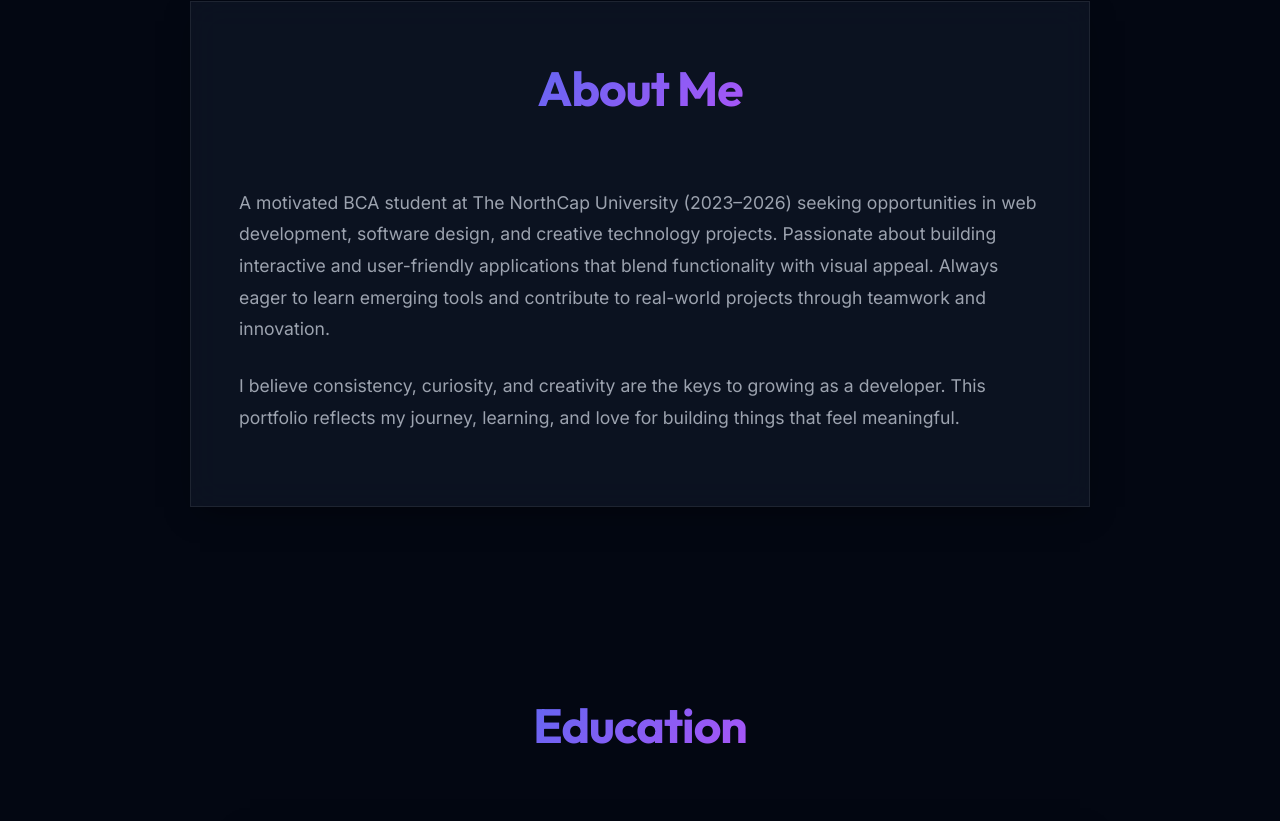
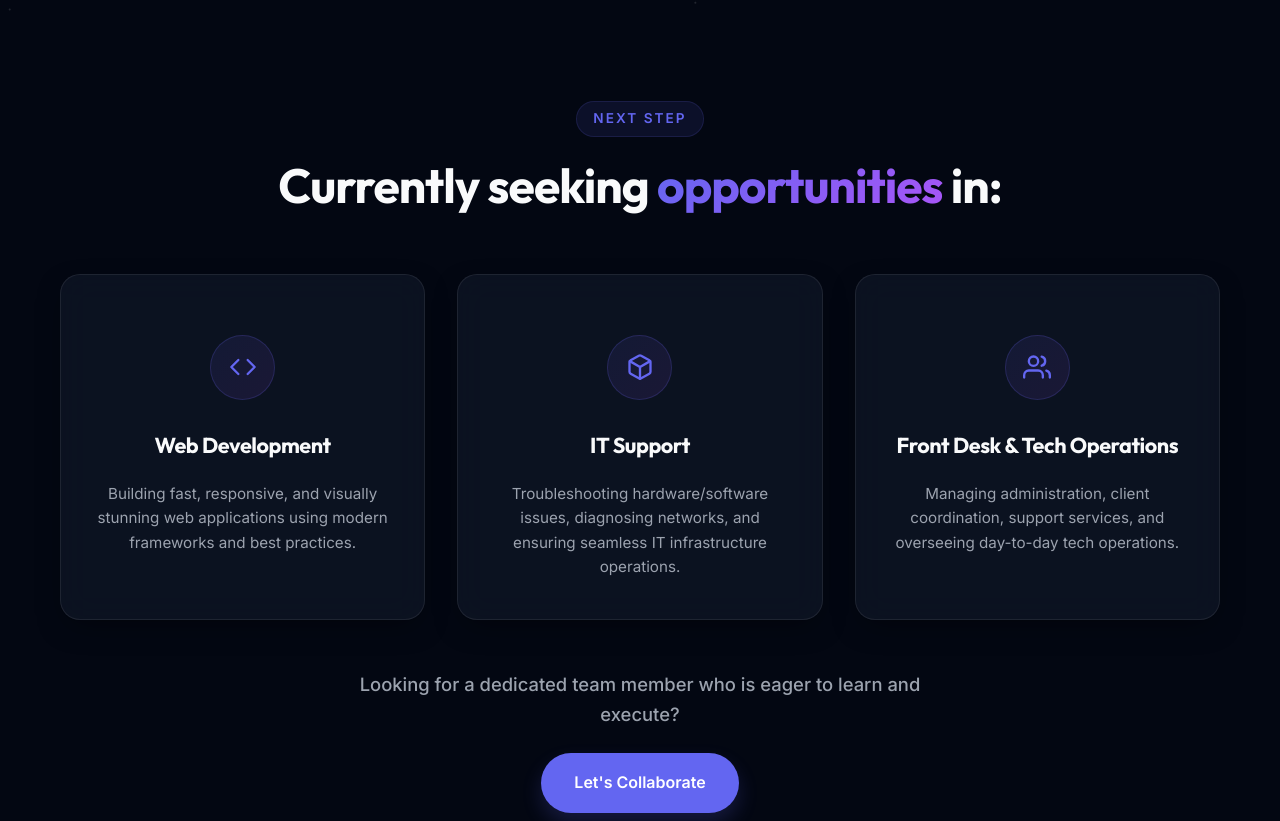
Before and after one commit to KhushiWalia09/portfolio, a React (Vite) app: page / in a window 1280 px wide. Shown: the part 899-1720 px from the top of the page. Built offline with nearby package versions, Linux system fonts and the light colour scheme.

Commit message:
Major changes done - Image and alot

```diff
--- a/src/App.jsx
+++ b/src/App.jsx
@@ -2,10 +2,11 @@ import { useEffect, useState } from "react";
 
 import Header from "./components/Header";
 import Hero from "./components/Hero";
+import SeekingOpportunities from "./components/SeekingOpportunities";
 import About from "./components/About";
 import Education from "./components/Education";
 import Experience from "./components/Experience";
-import Achievements from "./components/Achievements";
+import Highlights from "./components/Highlights";
 import Skills from "./components/Skills";
 import Projects from "./components/Projects";
 import Contact from "./components/Contact";
@@ -81,10 +82,11 @@ function App() {
     <>
       <Header toggleTheme={toggleTheme} theme={theme} />
       <Hero />
+      <SeekingOpportunities />
       <About />
       <Education />
       <Experience />
-      <Achievements />
+      <Highlights />
       <Skills />
       <Projects />
       <Contact />
--- a/src/components/About.jsx
+++ b/src/components/About.jsx
@@ -6,31 +6,33 @@ function About() {
     <section className="about-section" id="about">
       <motion.div
         className="about-container glass-card"
-        style={{ padding: '3rem' }}
+        style={{ padding: "3rem" }}
         initial={{ y: 50, opacity: 0 }}
         whileInView={{ y: 0, opacity: 1 }}
         transition={{ duration: 0.8 }}
         viewport={{ once: true, amount: 0.2 }}
       >
-        <h2 className="section-title"><span className="text-gradient">About Me</span></h2>
+        <h2 className="section-title">
+          <span className="text-gradient">About Me</span>
+        </h2>
 
         <p className="about-text">
-          A motivated BCA student at The NorthCap University (2023–2026) seeking
-          opportunities in web development, software design, and creative
-          technology projects. Passionate about building interactive and
-          user-friendly applications that blend functionality with visual
-          appeal. Always eager to learn emerging tools and contribute to
-          real-world projects through teamwork and innovation.
-        </p>
-
-        <p className="about-text">
-          I believe consistency, curiosity, and creativity are the keys to
-          growing as a developer. This portfolio reflects my journey, learning,
-          and love for building things that feel meaningful.
+          I am a recent{" "}
+          <strong>
+            BCA graduate from The NorthCap University (2023–2026){" "}
+          </strong>
+          with a passion for software development, web technologies, and
+          problem-solving. Through academic projects, I have gained practical
+          experience in Java, Python, Flask, Firebase, MySQL, HTML, CSS,
+          JavaScript, and React.<br/>Alongside my technical projects, I completed an
+          internship at Sanshil Foundation, where I contributed to digital
+          literacy initiatives, documentation, and community outreach programs.
+          <br/>I am currently seeking opportunities in Software Development, Web
+          Development, IT Support, and Technical Operations, while continuing to
+          learn and build impactful digital solutions.
         </p>
       </motion.div>
     </section>
-
   );
 }
 
--- a/src/components/Education.jsx
+++ b/src/components/Education.jsx
@@ -29,7 +29,7 @@ function Education() {
           <h3>Bachelor of Computer Applications (BCA)</h3>
           <div class="education-info">
             <h4>The Northcap University</h4>
-            <span><i><b>2023 - 2026</b></i></span>
+            <span><i><b>2023-2026</b></i></span>
           </div>
 
           <p>
--- a/src/components/Header.jsx
+++ b/src/components/Header.jsx
@@ -37,8 +37,8 @@ function Header({ toggleTheme, theme }) {
         <a href="#experience" data-link="experience" onClick={closeMenu}>
           Experience
         </a>
-        <a href="#achievements" data-link="achievements" onClick={closeMenu}>
-          Achievements
+        <a href="#highlights" data-link="highlights" onClick={closeMenu}>
+          Highlights
         </a>
         <a href="#skills" data-link="skills" onClick={closeMenu}>
           Skills
--- a/src/components/Hero.css
+++ b/src/components/Hero.css
@@ -1,6 +1,6 @@
 .hero {
   position: relative;
-  min-height: 100vh;
+  min-height: 115vh;
   display: flex;
   align-items: center;
   background: var(--background);
@@ -51,6 +51,7 @@
   text-transform: uppercase;
   letter-spacing: 0.1em;
   margin-bottom: 0.75rem;
+  margin-top: -0.1rem;
 }
 
 .hero-title .name {
--- a/src/components/Hero.jsx
+++ b/src/components/Hero.jsx
@@ -1,7 +1,7 @@
 import { useEffect, useRef } from "react";
 import { motion } from "framer-motion";
 import "./Hero.css";
-import profileImg from "../assets/profile.jpg";
+import profileImg from "../assets/profile.jpeg";
 
 function Hero() {
   const canvasRef = useRef(null);
--- a/src/components/Achievements.css
+++ b/src/components/Highlights.css
@@ -1,9 +1,9 @@
-.achievements {
+.highlights {
   padding: 80px 20px;
   background: var(--background);
 }
 
-.achievement-list {
+.highlights-list {
   display: grid;
   grid-template-columns: repeat(auto-fit, minmax(280px, 1fr));
   gap: 2rem;
@@ -11,7 +11,7 @@
   margin: 0 auto;
 }
 
-.achievement-card {
+.highlights-card {
   padding: 2.5rem 2rem;
   display: flex;
   flex-direction: column;
@@ -23,11 +23,11 @@
   cursor: pointer;
 }
 
-.achievement-card:hover {
+.highlights-card:hover {
   box-shadow: 0 20px 40px rgba(0, 0, 0, 0.2);
 }
 
-.achievement-card::after {
+.highlights-card::after {
   content: "";
   position: absolute;
   inset: 0;
@@ -39,18 +39,19 @@
   pointer-events: none;
 }
 
-.achievement-card:hover::after {
+.highlights-card:hover::after {
   opacity: 1;
 }
 
-.achievement-card h3 {
+.highlights-card h3 {
   font-size: 1.4rem;
+  margin-top: 0.9rem;
   color: var(--primary);
   font-weight: 700;
   transform: translateZ(20px);
 }
 
-.achievement-card p {
+.highlights-card p {
   color: var(--text-muted);
   line-height: 1.7;
   transform: translateZ(10px);
@@ -58,7 +59,7 @@
 
 
 @media (max-width: 768px) {
-  .achievement-list {
+  .highlights-list {
     grid-template-columns: 1fr;
   }
 }
--- a/src/components/Achievements.jsx
+++ b/src/components/Highlights.jsx
@@ -1,7 +1,7 @@
 import { motion } from "framer-motion";
-import "./Achievements.css";
+import "./Highlights.css";
 
-function Achievements() {
+function Highlights() {
   const handleMouseMove = (e) => {
     const card = e.currentTarget;
     const rect = card.getBoundingClientRect();
@@ -22,7 +22,6 @@ function Achievements() {
       translateY(-10px)
     `;
 
-
     card.style.setProperty("--mouse-x", `${x}px`);
     card.style.setProperty("--mouse-y", `${y}px`);
   };
@@ -31,7 +30,6 @@ function Achievements() {
     const card = e.currentTarget;
     card.style.transform =
       "perspective(2000px) rotateX(0deg) rotateY(0deg) translateY(0)";
-
   };
 
   const containerVariants = {
@@ -54,7 +52,7 @@ function Achievements() {
   };
 
   return (
-    <section className="achievements" id="achievements">
+    <section className="Highlights" id="highlights">
       <motion.h2
         className="section-title"
         initial={{ y: 20, opacity: 0 }}
@@ -62,48 +60,66 @@ function Achievements() {
         transition={{ duration: 0.6 }}
         viewport={{ once: true }}
       >
-        <span className="text-gradient">Achievements</span>
+        <span className="text-gradient">Highlights</span>
       </motion.h2>
 
       <motion.div
-        className="achievement-list"
+        className="highlights-list"
         variants={containerVariants}
         initial="hidden"
         whileInView="visible"
         viewport={{ once: true, amount: 0.1 }}
       >
         <motion.div
-          className="achievement-card glass-card"
+          className="highlights-card glass-card"
           onMouseMove={handleMouseMove}
           onMouseLeave={handleMouseLeave}
           variants={cardVariants}
         >
-          <div className="project-badge">May - July 2025</div>
-          <h3>Internship Completion</h3>
+          <div className="project-badge">May-July 2025</div>
+          <h3>Internship Experience</h3>
           <p>
-            Successfully completed internship at{" "}
-            <strong>Sanshil Foundation</strong>, contributing to community
-            initiatives and digital awareness.
+            Completed an internship at <strong>Sanshil Foundation</strong>,
+            contributing to digital literacy initiatives, documentation, and
+            community outreach programs while supporting technology education
+            and awareness activities.
           </p>
         </motion.div>
 
         <motion.div
-          className="achievement-card glass-card"
+          className="highlights-card glass-card"
           onMouseMove={handleMouseMove}
           onMouseLeave={handleMouseLeave}
           variants={cardVariants}
         >
-          <div className="project-badge">College Activities</div>
-          <h3>Poster-making Competitions</h3>
+          <div className="project-badge">2023-2026</div>
+          <h3>BCA Graduate</h3>
           <p>
-            Actively participated in various poster-making competitions,
-            demonstrating creativity and design skills.
+            Successfully completed the{" "}
+            <strong>
+              Bachelor of Computer Applications at The NorthCap University
+            </strong>{" "}
+            , developing practical skills in programming, and web technologies
+            and other creative subjects.
           </p>
         </motion.div>
 
+        <motion.div
+          className="highlights-card glass-card"
+          onMouseMove={handleMouseMove}
+          onMouseLeave={handleMouseLeave}
+          variants={cardVariants}
+        >
+          <div className="project-badge">Always Improving</div>
+          <h3>Projects build</h3>
+          <p>
+            Actively expanding knowledge in Python, Web development, Databases,
+            and modern software development practices.
+          </p>
+        </motion.div>
       </motion.div>
     </section>
   );
 }
 
-export default Achievements;
+export default Highlights;
--- a/src/components/Projects.css
+++ b/src/components/Projects.css
@@ -32,7 +32,7 @@
 .project-badge {
   position: absolute;
   top: 1.5rem;
-  right: 1.5rem;
+  right: 0.5rem;
   padding: 0.4rem 0.8rem;
   background: rgba(99, 102, 241, 0.1);
   border: 1px solid rgba(99, 102, 241, 0.2);
--- /dev/null
+++ b/src/components/SeekingOpportunities.css
@@ -0,0 +1,152 @@
+.seeking-section {
+  position: relative;
+  background: var(--background);
+  color: var(--text-main);
+  padding: 80px 0;
+  overflow: hidden;
+}
+
+.seeking-header {
+  text-align: center;
+  margin-bottom: 50px;
+}
+
+.subtitle-badge {
+  display: inline-block;
+  font-size: 0.85rem;
+  font-weight: 600;
+  color: var(--primary);
+  text-transform: uppercase;
+  letter-spacing: 0.15em;
+  margin-bottom: 10px;
+  background: rgba(99, 102, 241, 0.1);
+  padding: 6px 16px;
+  border-radius: 50px;
+  border: 1px solid rgba(99, 102, 241, 0.15);
+}
+
+.seeking-section .section-title {
+  margin-bottom: 0;
+}
+
+.seeking-grid {
+  display: grid;
+  grid-template-columns: repeat(auto-fit, minmax(250px, 1fr));
+  gap: 2rem;
+  margin-bottom: 50px;
+}
+
+.seeking-card {
+  position: relative;
+  padding: 2.5rem 2rem;
+  border-radius: 20px;
+  text-align: center;
+  display: flex;
+  flex-direction: column;
+  align-items: center;
+  gap: 1.25rem;
+  overflow: hidden;
+  transition: border-color 0.3s ease, box-shadow 0.3s ease;
+}
+
+/* Custom card glow effect on hover */
+.seeking-card::before {
+  content: "";
+  position: absolute;
+  top: 0;
+  left: 0;
+  right: 0;
+  bottom: 0;
+  background: radial-gradient(800px circle at var(--mouse-x, 50%) var(--mouse-y, 50%), rgba(99, 102, 241, 0.1) 0%, transparent 50%);
+  opacity: 0;
+  transition: opacity 0.5s ease;
+  z-index: 1;
+  pointer-events: none;
+}
+
+.seeking-card:hover::before {
+  opacity: 1;
+}
+
+.seeking-card:hover {
+  border-color: rgba(99, 102, 241, 0.3);
+  box-shadow: 0 15px 35px -10px rgba(99, 102, 241, 0.15);
+}
+
+.icon-wrapper {
+  position: relative;
+  z-index: 2;
+  width: 65px;
+  height: 65px;
+  border-radius: 50%;
+  background: linear-gradient(135deg, rgba(99, 102, 241, 0.1), rgba(168, 85, 247, 0.1));
+  border: 1px solid rgba(99, 102, 241, 0.2);
+  display: flex;
+  align-items: center;
+  justify-content: center;
+  color: var(--primary);
+  margin-bottom: 0.5rem;
+  transition: transform 0.3s ease, color 0.3s ease;
+}
+
+.seeking-card:hover .icon-wrapper {
+  transform: rotateY(360deg);
+  color: var(--secondary);
+  background: linear-gradient(135deg, rgba(168, 85, 247, 0.15), rgba(236, 72, 153, 0.15));
+  border-color: rgba(168, 85, 247, 0.3);
+}
+
+.opt-icon {
+  width: 28px;
+  height: 28px;
+}
+
+.seeking-card h3 {
+  position: relative;
+  z-index: 2;
+  font-size: 1.35rem;
+  font-weight: 700;
+  color: var(--text-main);
+}
+
+.seeking-card p {
+  position: relative;
+  z-index: 2;
+  font-size: 0.95rem;
+  color: var(--text-muted);
+  line-height: 1.6;
+}
+
+.seeking-cta {
+  text-align: center;
+  max-width: 600px;
+  margin: 0 auto;
+  display: flex;
+  flex-direction: column;
+  align-items: center;
+  gap: 1.5rem;
+}
+
+.seeking-cta p {
+  font-size: 1.15rem;
+  color: var(--text-muted);
+  font-weight: 500;
+}
+
+/* Responsiveness */
+@media (max-width: 992px) {
+  .seeking-grid {
+    grid-template-columns: repeat(2, 1fr);
+  }
+}
+
+@media (max-width: 600px) {
+  .seeking-grid {
+    grid-template-columns: 1fr;
+    gap: 1.5rem;
+  }
+
+  .seeking-card {
+    padding: 2rem 1.5rem;
+  }
+}
--- /dev/null
+++ b/src/components/SeekingOpportunities.jsx
@@ -0,0 +1,123 @@
+import { motion } from "framer-motion";
+import "./SeekingOpportunities.css";
+
+function SeekingOpportunities() {
+  const opportunities = [
+    {
+      title: "Web Development",
+      description: "Building fast, responsive, and visually stunning web applications using modern frameworks and best practices.",
+      icon: (
+        <svg className="opt-icon" viewBox="0 0 24 24" fill="none" stroke="currentColor" strokeWidth="2" strokeLinecap="round" strokeLinejoin="round">
+          <polyline points="16 18 22 12 16 6" />
+          <polyline points="8 6 2 12 8 18" />
+        </svg>
+      )
+    },
+    {
+      title: "IT Support",
+      description: "Troubleshooting hardware/software issues, diagnosing networks, and ensuring seamless IT infrastructure operations.",
+      icon: (
+        <svg className="opt-icon" viewBox="0 0 24 24" fill="none" stroke="currentColor" strokeWidth="2" strokeLinecap="round" strokeLinejoin="round">
+          <path d="M21 16V8a2 2 0 0 0-1-1.73l-7-4a2 2 0 0 0-2 0l-7 4A2 2 0 0 0 3 8v8a2 2 0 0 0 1 1.73l7 4a2 2 0 0 0 2 0l7-4A2 2 0 0 0 21 16z" />
+          <polyline points="3.27 6.96 12 12.01 20.73 6.96" />
+          <line x1="12" y1="22.08" x2="12" y2="12" />
+        </svg>
+      )
+    },
+    {
+      title: "Front Desk & Tech Operations",
+      description: "Managing administration, client coordination, support services, and overseeing day-to-day tech operations.",
+      icon: (
+        <svg className="opt-icon" viewBox="0 0 24 24" fill="none" stroke="currentColor" strokeWidth="2" strokeLinecap="round" strokeLinejoin="round">
+          <path d="M17 21v-2a4 4 0 0 0-4-4H5a4 4 0 0 0-4 4v2" />
+          <circle cx="9" cy="7" r="4" />
+          <path d="M23 21v-2a4 4 0 0 0-3-3.87" />
+          <path d="M16 3.13a4 4 0 0 1 0 7.75" />
+        </svg>
+      )
+    }
+  ];
+
+  const containerVariants = {
+    hidden: { opacity: 0 },
+    visible: {
+      opacity: 1,
+      transition: {
+        staggerChildren: 0.15,
+      },
+    },
+  };
+
+  const cardVariants = {
+    hidden: { y: 30, opacity: 0 },
+    visible: {
+      y: 0,
+      opacity: 1,
+      transition: { duration: 0.6, ease: "easeOut" },
+    },
+  };
+
+  return (
+    <section className="seeking-section" id="seeking">
+      <div className="container">
+        <motion.div
+          className="seeking-header"
+          initial={{ y: 20, opacity: 0 }}
+          whileInView={{ y: 0, opacity: 1 }}
+          transition={{ duration: 0.6 }}
+          viewport={{ once: true }}
+        >
+          <span className="subtitle-badge">Next Step</span>
+          <h2 className="section-title">
+            Currently seeking <span className="text-gradient">opportunities</span> in:
+          </h2>
+        </motion.div>
+
+        <motion.div
+          className="seeking-grid"
+          variants={containerVariants}
+          initial="hidden"
+          whileInView="visible"
+          viewport={{ once: true, amount: 0.2 }}
+        >
+          {opportunities.map((opt, idx) => (
+            <motion.div
+              key={idx}
+              className="seeking-card glass-card"
+              variants={cardVariants}
+              whileHover={{ y: -8, scale: 1.02 }}
+              transition={{ type: "spring", stiffness: 300, damping: 20 }}
+            >
+              <div className="card-glow"></div>
+              <div className="icon-wrapper">
+                {opt.icon}
+              </div>
+              <h3>{opt.title}</h3>
+              <p>{opt.description}</p>
+            </motion.div>
+          ))}
+        </motion.div>
+
+        <motion.div
+          className="seeking-cta"
+          initial={{ scale: 0.9, opacity: 0 }}
+          whileInView={{ scale: 1, opacity: 1 }}
+          transition={{ duration: 0.5, delay: 0.2 }}
+          viewport={{ once: true }}
+        >
+          <p>Looking for a dedicated team member who is eager to learn and execute?</p>
+          <motion.a
+            href="#contact"
+            className="btn primary"
+            whileHover={{ scale: 1.05 }}
+            whileTap={{ scale: 0.95 }}
+          >
+            Let's Collaborate
+          </motion.a>
+        </motion.div>
+      </div>
+    </section>
+  );
+}
+
+export default SeekingOpportunities;
```
Also changed, not shown: src/assets/profile.jpeg (added), src/assets/profile.jpg (deleted).
